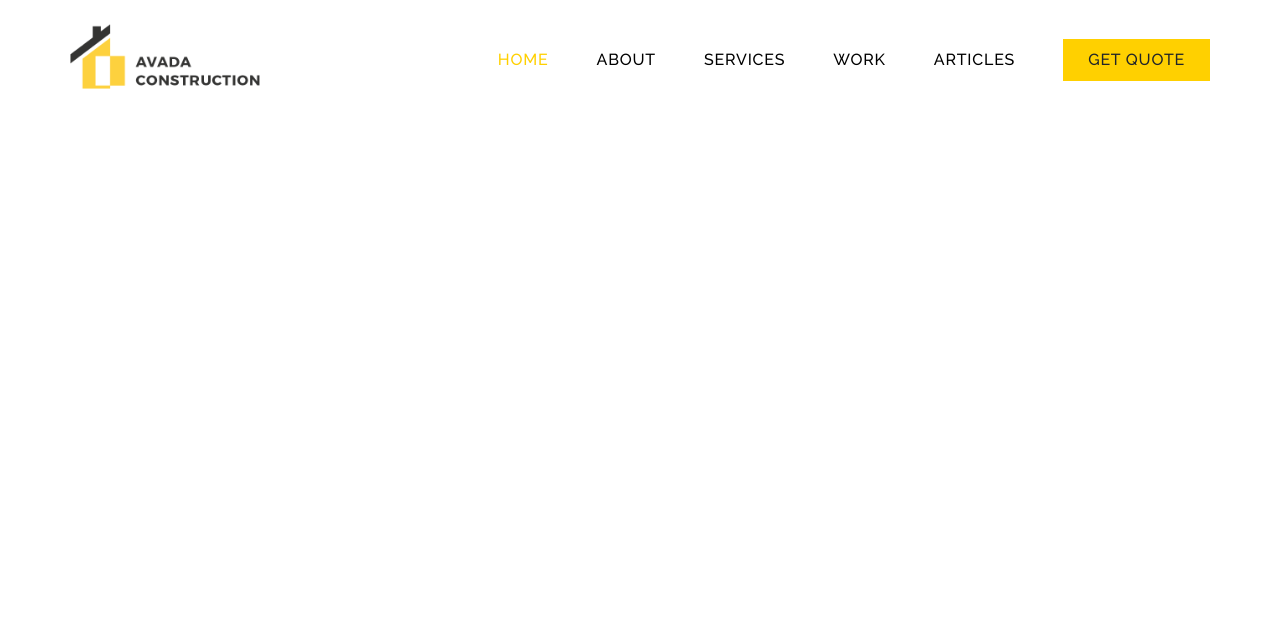
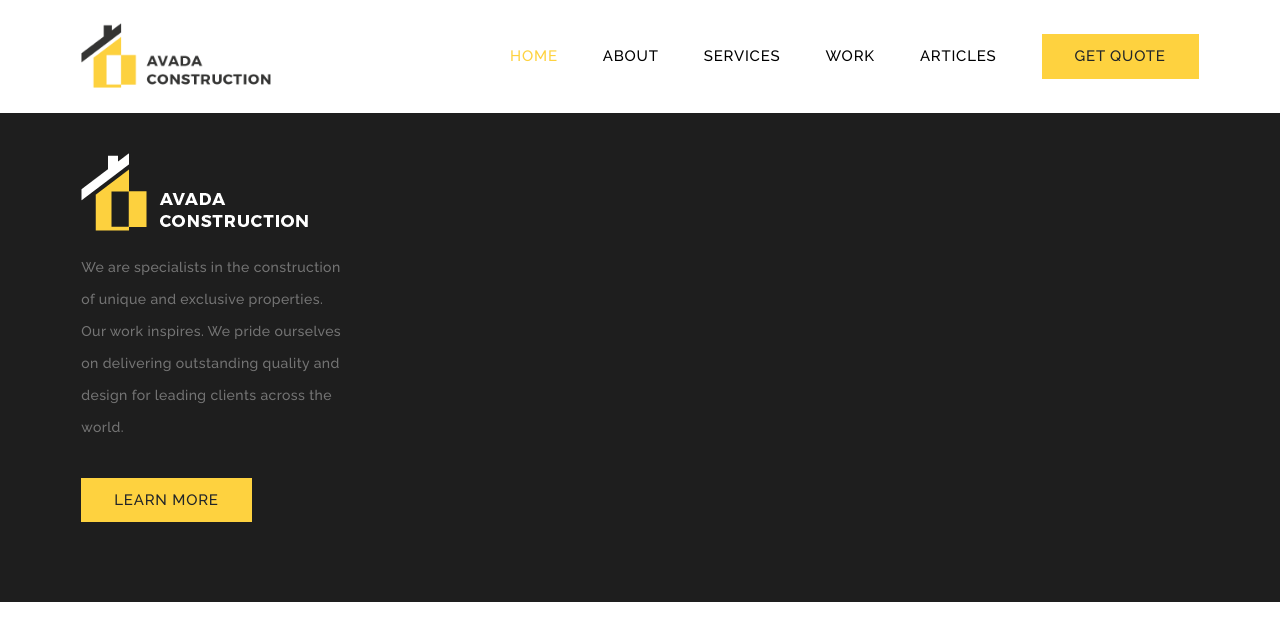
Before and after one commit to ilario-moreni/proj-html-vuejs, a Vue app: page / in a window 1280 px wide. Shown: the top 640 px of the page. Built offline with nearby package versions, Linux system fonts and the light colour scheme.

Commit message:
footer (structure, learn-more col) creation store data for AppFooter

```diff
--- a/src/components/AppFooter.vue
+++ b/src/components/AppFooter.vue
@@ -1,15 +1,72 @@
 <script>
+import { store } from '../store';
 export default {
-    name: 'AppMain'
+    name: 'AppMain',
+    data(){
+        return{
+            store,
+        }
+    }
 }
 </script>
 
 <template lang="">
     <div>
+        <div class="bg_contacts">
+            <div class="container">
+                <div class="row">
+                    <!-- learn-more col -->
+                    <div class="col">
+                        <div>
+                            <img src="/src/assets/img/footer-logo.png" alt="">
+                        </div>
+                        <div>
+                            <p class="footer_construction_p">
+                                We are specialists in the construction of unique and exclusive properties. Our work inspires. We pride ourselves on delivering outstanding quality and design for leading clients across the world.
+                            </p>
+                        </div>
+                        <div>
+                            <button type="button" class="btn rounded-0" id="learn_more_button">LEARN MORE</button>
+                        </div>
+                    </div>
+                    <div class="col"></div>
+                    <div class="col"></div>
+                    <div class="col"></div>
+                </div>
+            </div>
+        </div>
+        <div>
+            <div class="container">
+                <div class="row">
+                    <div class="col">
 
+                    </div>
+                    <div class="col">
+
+                    </div>
+                </div>
+            </div>
+        </div>
     </div>
 </template>
 
-<style lang="">
+<style lang="scss">
+@use '../styles/partials/variables.scss' as *;
+    .bg_contacts{
+        background-color: $soft_black;
+        padding: 40px 0 80px;
+        .footer_construction_p{
+            padding: 20px 0;
+            font-size: 14px;
+            line-height: 32px;
+            letter-spacing: 0.4px;
+            color: $grey_font_color;
+        }
+    }
 
+    #learn_more_button{
+        padding: 10px 32px;
+        font-weight: 500;
+        background-color: $avada_yellow;
+    }
 </style>
--- a/src/components/AppHeader.vue
+++ b/src/components/AppHeader.vue
@@ -11,7 +11,7 @@ export default {
 </script>
 
 <template lang="">
-    <div class="AppHeader container py-4 px-0">
+    <div class="AppHeader container py-4">
         <!-- left-side header -->
         <div class="header_logo_container">
             <img src="/src/assets/img/construction_logo_retina.png" alt="">
@@ -32,7 +32,7 @@ export default {
             </div>
             <!-- get quote button -->
             <div>
-                <button type="button" class="btn rounded-0 py-2 px-4" id="get_quote_button">GET QUOTE</button>
+                <button type="button" class="btn rounded-0" id="get_quote_button">GET QUOTE</button>
             </div>
         </div>
     </div>
@@ -73,6 +73,7 @@ export default {
     }
 
     #get_quote_button{
+        padding: 10px 32px;
         font-weight: 500;
         background-color: $avada_yellow;
     }
--- a/src/store.js
+++ b/src/store.js
@@ -27,5 +27,50 @@ export const store = reactive({
             url: '#',
             active: false,
         }
+    ],
+    footer_map_image: 'https://maps.googleapis.com/maps/api/staticmap?key=AIzaSyDsUcTjt43mTheN9ruCsQVgBE-wgN6_AfY&language=en&center=Notting+Hill,London&maptype=roadmap&zoom=14&size=382x300&markers=icon:https://avada.theme-fusion.com/construction/wp-content/uploads/sites/55/2017/03/construction_map_pin.png|Notting+Hill,London&scale=2',
+    contacts: [
+        {
+            icon: '<i class="fa-solid fa-globe"></i>',
+            contact_info: 'Corporate Location 1600 Amphitheatre Parkway London WC1 1BA'
+        },
+        {
+            icon: '<i class="fa-solid fa-house-chimney"></i>',
+            contact_info: 'Residential Location 9521 Broadsberry Avenue Paddington RC7 9ZA'
+        },
+        {
+            icon: '<i class="fa-solid fa-phone-flip"></i>',
+            contact_info: '1.800.458.556 / 1.800.532.2112'
+        },
+        {
+            icon: '<i class="fa-solid fa-phone-flip"></i>',
+            contact_info: 'info@your-domain.com'
+        },
+        {
+            icon: '<i class="fa-regular fa-clock"></i>',
+            contact_info: 'Monday – Friday: 9:00 AM – 6:00 PM'
+        },
+        {
+            icon: '<i class="fa-regular fa-clock"></i>',
+            contact_info: 'Saturday – Sunday: 9:00 AM – 12:00 PM'
+        }
+    ],
+    social: [
+        {
+            icon: '<i class="fa-brands fa-facebook-f"></i>',
+            url: '#'
+        },
+        {
+            icon: '<i class="fa-brands fa-twitter"></i>',
+            url: '#'
+        },
+        {
+            icon: '<i class="fa-brands fa-youtube"></i>',
+            url: '#'
+        },
+        {
+            icon: '<i class="fa-brands fa-instagram"></i>',
+            url: '#'
+        }
     ]
 })
--- a/src/styles/general.scss
+++ b/src/styles/general.scss
@@ -8,4 +8,6 @@
     box-sizing: border-box;
     font-family: 'Raleway', sans-serif;
     letter-spacing: 0.8px;
+    font-size: 15px;
+    font-weight: 500;
 }
--- a/src/styles/partials/variables.scss
+++ b/src/styles/partials/variables.scss
@@ -1 +1,3 @@
-$avada_yellow: #FFD000;
+$avada_yellow: #FED23F;
+$soft_black: #1E1E1E;
+$grey_font_color: #747474;
```
